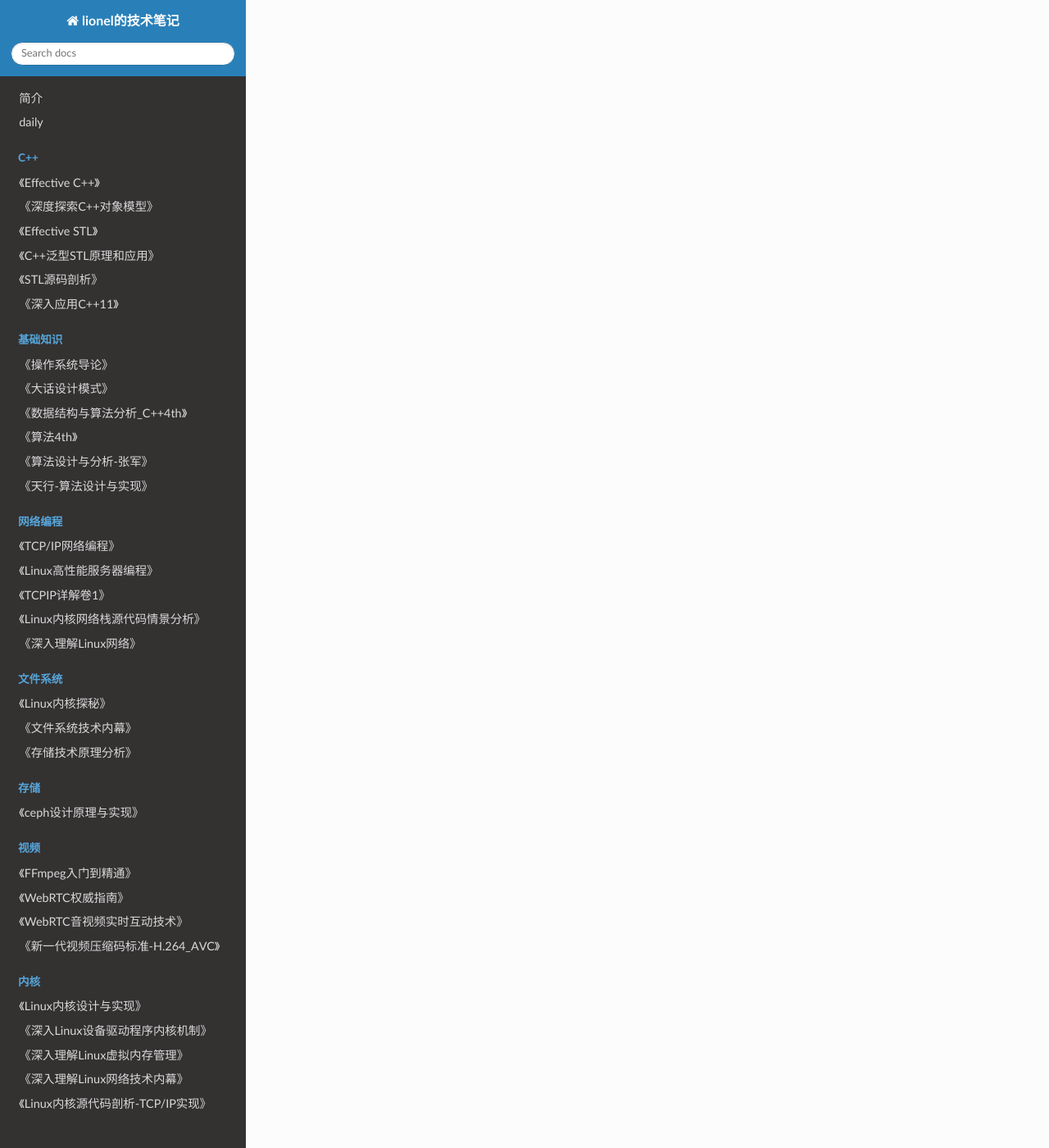
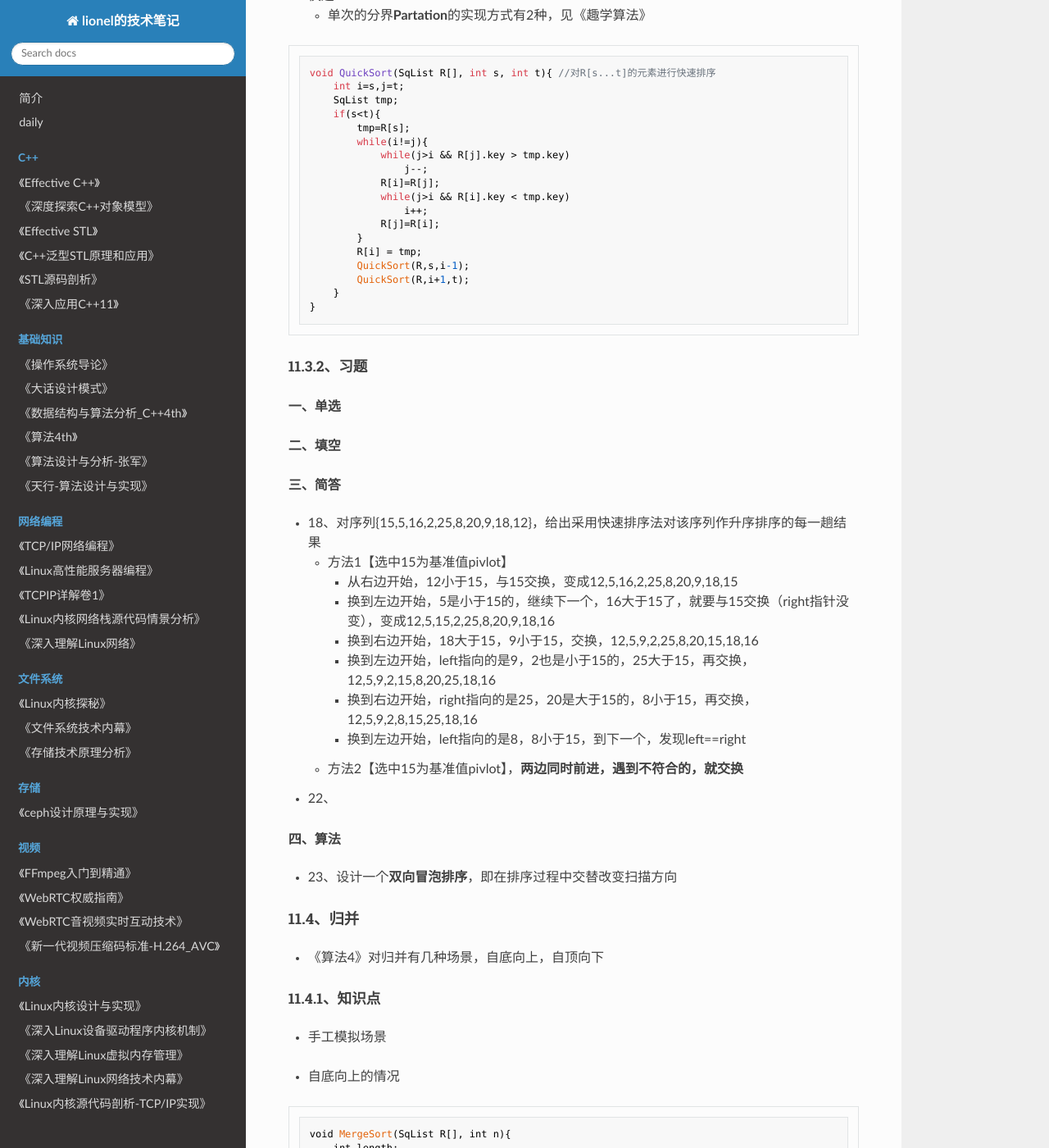
Before and after one commit to wolflion/booknotes, an MkDocs documentation site: the page built from docs/408/新编数据结构习题与解析.md, in a window 1280 px wide and 1400 px high, scrolled down 6068 px. Shown: the whole window at 82% size. Built offline with MkDocs 1.6.1, drawn with Linux system fonts in a browser that asks for light colours; nearby versions of some CDN libraries; some of the changed text lies outside the part shown.

Commit message:
Update 新编数据结构习题与解析.md

````diff
--- a/docs/408/新编数据结构习题与解析.md
+++ b/docs/408/新编数据结构习题与解析.md
@@ -1,6 +1,66 @@
 ## 《新编数据结构习题与解析》
 
 + chap11内排序（计划0821-0826完成的）
+
+### chap9、图
+
+#### 9.1、图的基本概念
+
+##### 9.1.1、知识点
+
++ 1、图的基本术语
+
++ 2、图的存储结构
+
+  + （1）邻接矩阵
+    + 先定义**顶点**，【图里，一般都要存啥？】，*我一直以为只是个普通的二维数组呢？*
+
+  ```cpp
+  #define MAXV <最大顶点个数>
+  typedef char ElemType;
+  typedef struct {
+      int no;  //顶点编号
+      ElemType info;
+  }VertexType;
+
+  typedef struct {
+      int edges[MAXV][MAXV];
+      int n,e;             //顶点数和边数
+      VertexType vexs[MAXV]; //存放顶点信息
+  }MGraph;
+  ```
+
+
+
+  + （2）邻接表
+
+```cpp
+typedef char ElemType;
+typedef int InfoType;
+typedef struct ANode{
+    int adjvex;
+    struct ANode *nextarc;
+    InfoType info;
+}ArcNode; //边的节点类型
+
+typedef struct Vnode{ //表头
+    ElemType data;
+    ArcNode *firstarc;
+}VNode;
+
+typdef VNode AdjList[MAXV];  //AdjList是邻接表类型
+
+typedef struct {
+    AdjList adjlist; //邻接表
+    int n,e;
+}AGraph;
+```
+
+
+
++ 3、图的基本运算及实现算法
+
+9.2、
 
 ### chap11、内排序
 
@@ -140,7 +200,7 @@
 
 
 + 堆排序（优先队列）
-  + 筛选算法？
+  + 筛选算法？【】搜了一下，感觉是**下沉**，*目前，能知道怎么构造，但例子怎么结合代码，还不太会，主要分不清楚，从0开始还是从1开始？*
 
 ```cpp
 void Sift(SqList R[], int low, int high){  //把R[low...high]调整成堆
@@ -177,6 +237,25 @@
 }
 ```
 
+##### 11.2.2、习题
+
+###### 一、单选
+
++ 4、采用简单选择排序，关键字比较次数（**`O(n平方)`**），元素移动次数是（**O(n)**），*这个我不太熟悉呢，lionel*
++ 9、一组{15,9,7,8,20,-1,7,4}，用堆排序的筛选方法建立的初始堆是：`-1,4,7,8,20,15,7,9`，*这个我没做出来的
+  + 我的答案是`20,15,7,8,9,-1,7,4`
++ 12、一组{84,47,25,15,21}进行排序，排序过程中变化如下：，采用的排序算法是**堆排序**，*自己按自己的想法没做出来*
+  + （1）84，47，25，15，21
+  + （2）21，47，25，15，84
+  + （3）15，21，25，47，84
+  + （4）15，21，25，47，84
+
+###### 二、填空
+
+###### 三、简答
+
+###### 四、算法
+
 #### 11.3、交换（冒泡、快速）
 
 ##### 11.3.1、知识点
@@ -206,17 +285,125 @@
 
 
 + 快速
+  + 单次的分界**Partation**的实现方式有2种，见《趣学算法》
+
+```cpp
+void QuickSort(SqList R[], int s, int t){ //对R[s...t]的元素进行快速排序
+    int i=s,j=t;
+    SqList tmp;
+    if(s<t){
+        tmp=R[s];
+        while(i!=j){
+            while(j>i && R[j].key > tmp.key)
+                j--;
+            R[i]=R[j];
+            while(j>i && R[i].key < tmp.key)
+                i++;
+            R[j]=R[i];
+        }
+        R[i] = tmp;
+        QuickSort(R,s,i-1);
+        QuickSort(R,i+1,t);
+    }
+}
+```
+
+
 
 ##### 11.3.2、习题
 
+###### 一、单选
+
+###### 二、填空
+
+###### 三、简答
+
++ 18、对序列{15,5,16,2,25,8,20,9,18,12}，给出采用快速排序法对该序列作升序排序的每一趟结果
+  + 方法1【选中15为基准值pivlot】
+    + 从右边开始，12小于15，与15交换，变成12,5,16,2,25,8,20,9,18,15
+    + 换到左边开始，5是小于15的，继续下一个，16大于15了，就要与15交换（right指针没变），变成12,5,15,2,25,8,20,9,18,16
+    + 换到右边开始，18大于15，9小于15，交换，12,5,9,2,25,8,20,15,18,16
+    + 换到左边开始，left指向的是9，2也是小于15的，25大于15，再交换，12,5,9,2,15,8,20,25,18,16
+    + 换到右边开始，right指向的是25，20是大于15的，8小于15，再交换，12,5,9,2,8,15,25,18,16
+    + 换到左边开始，left指向的是8，8小于15，到下一个，发现left==right
+  + 方法2【选中15为基准值pivlot】，**两边同时前进，遇到不符合的，就交换**
++ 22、
+
+###### 四、算法
+
++ 23、设计一个**双向冒泡排序**，即在排序过程中交替改变扫描方向
+
 #### 11.4、归并
+
++ 《算法4》对归并有几种场景，自底向上，自顶向下
 
 ##### 11.4.1、知识点
 
++ 手工模拟场景
+
++ 自底向上的情况
+
+```cpp
+void MergeSort(SqList R[], int n){
+    int length;
+    for(length=1;length<n;length=2*length)  //2个成一组
+        MergePass(R,length,n);
+}
+
+//lionel，这个还没细看
+void MergePass(SqList R[], int length, int n){
+    int i;
+    for(i=0;i+2*length-1<n;i=i+2*length) //lionel，没懂
+        Merge(R,i,i+length-1,i+2*length-1);
+    if(i+length-1<n)  //余下2个子表
+        Merge(R,i,i+length-1,n-1); //归并2个子表
+}
+
+void Merge(SqList R[], int low, int mid, int high){
+
+}
+```
+
+
+
 ##### 11.4.2、习题
+
+###### 一、单选
+
+###### 二、填空
+
+###### 三、简答
+
+###### 四、算法
 
 #### 11.5、基数
 
 ##### 11.5.1、知识点
 
 ##### 11.5.2、习题
+
+###### 一、单选
+
+###### 二、填空
+
+###### 三、简答
+
+###### 四、算法
+
+
+
+
+
+
+
+
+
+##### 11.2.2、习题
+
+###### 一、单选
+
+###### 二、填空
+
+###### 三、简答
+
+###### 四、算法
````
